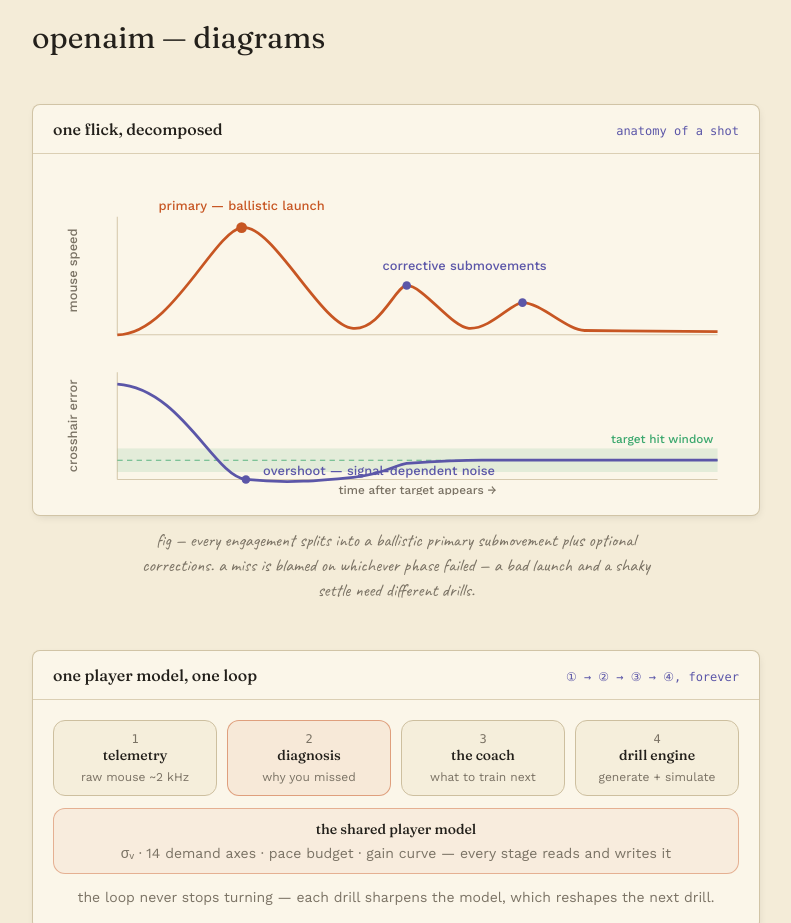
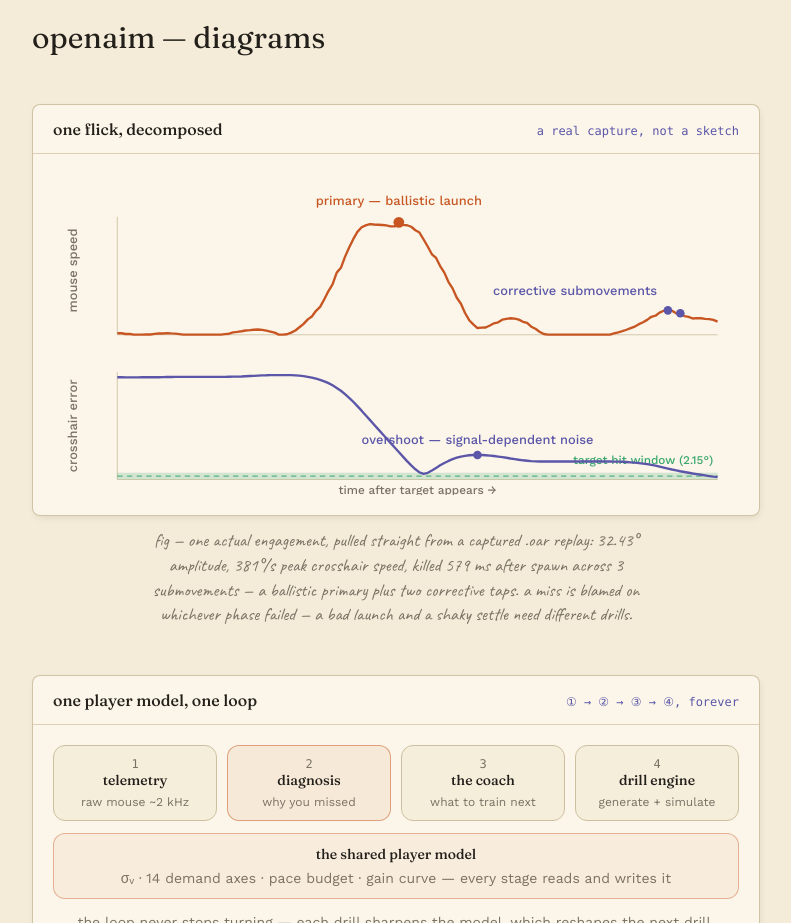
Before and after one commit to pmazumder3927/pramit.gg, a Next.js app: page /dev/openaim-widgets in a window 1280 px wide. Shown: the part 7940-8863 px from the top of the page, without its empty margins (244-1035 px from the left). Built offline with nearby package versions, Linux system fonts and the light colour scheme; no server answers; the database is empty; a web font is replaced by a local one.

Commit message:
use real flick data

```diff
--- a/app/components/openaim/diagrams.tsx
+++ b/app/components/openaim/diagrams.tsx
@@ -6,6 +6,7 @@
 // the genuinely chart-shaped ones stay SVG, coloured from CSS-var tokens.
 
 import { C, VizCard } from "./kit";
+import { FLICK_FIXTURE } from "./flickFixture";
 
 /* ------------------------------------------------------------------ shared */
 
@@ -49,40 +50,84 @@ function Box({
 
 export function SubmovementFig() {
   const W = 640;
+  const f = FLICK_FIXTURE;
+
+  // Plot geometry — real telemetry mapped onto the same axes the old
+  // illustrative version used, so the layout still reads the same.
+  const x0 = 60;
+  const x1 = W - 20;
+  const xAt = (t: number) => x0 + (t / f.acquireMs) * (x1 - x0);
+
+  const speedTop = 40;
+  const speedBase = 150; // speed = 0
+  const speedScaleMax = 400; // deg/s headroom above the recorded peak (381)
+  const ySpeed = (s: number) => speedBase - (Math.min(s, speedScaleMax) / speedScaleMax) * (speedBase - speedTop);
+
+  const errTop = 185;
+  const errBase = 285; // err = 0
+  const errScaleMax = 34; // deg headroom above the recorded amplitude (32.43)
+  const yErr = (e: number) => errBase - (Math.min(e, errScaleMax) / errScaleMax) * (errBase - errTop);
+
+  const pxPerDeg = (errBase - errTop) / errScaleMax;
+  const hitH = f.targetRadiusDeg * pxPerDeg;
+
+  const speedPath = f.path.map(([t, s], i) => `${i === 0 ? "M" : "L"}${xAt(t).toFixed(1)},${ySpeed(s).toFixed(1)}`).join(" ");
+  const errPath = f.path.map(([t, , e], i) => `${i === 0 ? "M" : "L"}${xAt(t).toFixed(1)},${yErr(e).toFixed(1)}`).join(" ");
+
+  const at = (t: number) => f.path.find((p) => Math.abs(p[0] - t) < 0.01)!;
+  const primary = f.path.reduce((best, p) => (p[1] > best[1] ? p : best));
+  // The two corrective speed pulses the kinematics segmenter itself found
+  // (analyzeFlick's countSubmovements) for this engagement — nSubmovements: 3.
+  const corr1 = at(530.72);
+  const corr2 = at(542.69);
+  const overshoot = at(347.16);
+
+  const primaryX = xAt(primary[0]);
+  const primaryY = ySpeed(primary[1]);
+  const corr1X = xAt(corr1[0]);
+  const corr1Y = ySpeed(corr1[1]);
+  const corr2X = xAt(corr2[0]);
+  const corr2Y = ySpeed(corr2[1]);
+  const overshootX = xAt(overshoot[0]);
+  const overshootY = yErr(overshoot[2]);
+
   return (
     <VizCard
       title="one flick, decomposed"
-      hint="anatomy of a shot"
+      hint="a real capture, not a sketch"
       caption={
         <>
-          fig — every engagement splits into a ballistic primary submovement plus
-          optional corrections. a miss is blamed on whichever phase failed — a
-          bad launch and a shaky settle need different drills.
+          fig — one actual engagement, pulled straight from a captured .oar
+          replay: {f.amplitudeDeg}° amplitude, {Math.round(f.peakSpeed)}°/s
+          peak crosshair speed, killed {Math.round(f.acquireMs)} ms after
+          spawn across {f.nSubmovements} submovements — a ballistic primary
+          plus two corrective taps. a miss is blamed on whichever phase
+          failed — a bad launch and a shaky settle need different drills.
         </>
       }
     >
-      <svg viewBox={`0 0 ${W} 300`} className="w-full font-sans" fontWeight={500} role="img" aria-label="Top: mouse speed profile with a large ballistic primary hump and two small corrective humps. Bottom: crosshair error overshooting then settling into the hit window.">
+      <svg viewBox={`0 0 ${W} 300`} className="w-full font-sans" fontWeight={500} role="img" aria-label="Top: real mouse speed profile from a captured flick, with a large ballistic primary hump and two small corrective humps near the end. Bottom: the same flick's crosshair error, overshooting the target before settling into the hit window.">
         {/* top: speed */}
         <text x="22" y="90" fill={C.faint} transform="rotate(-90 22 90)" textAnchor="middle" className="text-[20px] sm:text-[12px]">mouse speed</text>
-        <line x1="60" y1="40" x2="60" y2="150" stroke={C.lineA(0.8)} />
-        <line x1="60" y1="150" x2={W - 20} y2="150" stroke={C.lineA(0.8)} />
-        <path d="M60,150 C110,150 150,54 176,50 C205,46 250,142 280,144 C305,146 320,104 330,104 C345,104 372,143 388,144 C408,145 428,120 438,120 C455,120 480,146 496,146 L620,147" fill="none" stroke={C.acc} strokeWidth="2.6" />
-        <circle cx="176" cy="50" r="5" fill={C.acc} />
-        <text x="176" y="34" fill={C.acc} textAnchor="middle" className="text-[20px] sm:text-[12px]">primary — ballistic launch</text>
-        <circle cx="330" cy="104" r="4" fill={C.pur} />
-        <circle cx="438" cy="120" r="4" fill={C.pur} />
-        <text x="384" y="90" fill={C.pur} textAnchor="middle" className="text-[20px] sm:text-[12px]">corrective submovements</text>
+        <line x1={x0} y1={speedTop} x2={x0} y2={speedBase} stroke={C.lineA(0.8)} />
+        <line x1={x0} y1={speedBase} x2={x1} y2={speedBase} stroke={C.lineA(0.8)} />
+        <path d={speedPath} fill="none" stroke={C.acc} strokeWidth="2.2" strokeLinejoin="round" />
+        <circle cx={primaryX} cy={primaryY} r="5" fill={C.acc} />
+        <text x={primaryX} y={Math.max(18, primaryY - 16)} fill={C.acc} textAnchor="middle" className="text-[20px] sm:text-[12px]">primary — ballistic launch</text>
+        <circle cx={corr1X} cy={corr1Y} r="4" fill={C.pur} />
+        <circle cx={corr2X} cy={corr2Y} r="4" fill={C.pur} />
+        <text x={Math.min(corr1X, corr2X) - 10} y={Math.min(corr1Y, corr2Y) - 14} fill={C.pur} textAnchor="end" className="text-[20px] sm:text-[12px]">corrective submovements</text>
 
         {/* bottom: error */}
         <text x="22" y="235" fill={C.faint} transform="rotate(-90 22 235)" textAnchor="middle" className="text-[20px] sm:text-[12px]">crosshair error</text>
-        <line x1="60" y1="185" x2="60" y2="285" stroke={C.lineA(0.8)} />
-        <line x1="60" y1="285" x2={W - 20} y2="285" stroke={C.lineA(0.8)} />
-        <rect x="60" y="256" width={W - 80} height="22" fill={C.hitA(0.12)} />
-        <line x1="60" y1="267" x2={W - 20} y2="267" stroke={C.hit} strokeDasharray="5 4" opacity="0.8" />
-        <text x={W - 24} y="251" fill={C.hit} textAnchor="end" className="text-[18px] sm:text-[11px]">target hit window</text>
-        <path d="M60,196 C120,200 150,282 180,285 C220,289 250,286 280,283 C310,280 320,271 330,270 C360,268 380,267 400,267 L620,267" fill="none" stroke={C.pur} strokeWidth="2.6" />
-        <circle cx="180" cy="285" r="4" fill={C.pur} />
-        <text x="196" y="281" fill={C.pur} className="text-[18px] sm:text-[12px]">overshoot — signal-dependent noise</text>
+        <line x1={x0} y1={errTop} x2={x0} y2={errBase} stroke={C.lineA(0.8)} />
+        <line x1={x0} y1={errBase} x2={x1} y2={errBase} stroke={C.lineA(0.8)} />
+        <rect x={x0} y={errBase - hitH} width={x1 - x0} height={hitH} fill={C.hitA(0.2)} />
+        <line x1={x0} y1={errBase - hitH / 2} x2={x1} y2={errBase - hitH / 2} stroke={C.hit} strokeDasharray="5 4" opacity="0.8" />
+        <text x={x1 - 4} y={errBase - hitH - 8} fill={C.hit} textAnchor="end" className="text-[18px] sm:text-[11px]">target hit window ({f.targetRadiusDeg}°)</text>
+        <path d={errPath} fill="none" stroke={C.pur} strokeWidth="2.2" strokeLinejoin="round" />
+        <circle cx={overshootX} cy={overshootY} r="4" fill={C.pur} />
+        <text x={overshootX} y={overshootY - 10} fill={C.pur} textAnchor="middle" className="text-[18px] sm:text-[12px]">overshoot — signal-dependent noise</text>
         <text x={(W + 40) / 2} y="299" fill={C.faint} textAnchor="middle" className="text-[18px] sm:text-[11px]">time after target appears →</text>
       </svg>
     </VizCard>
--- /dev/null
+++ b/app/components/openaim/flickFixture.ts
@@ -0,0 +1,68 @@
+// One real engagement, pulled straight from an OpenAim .oar replay via
+// src/replay/kinematics.ts (buildReplayModel → analyzeFlick). Not illustrative
+// — this is an actual captured flick: raw pointer-lock deltas at 2000 Hz
+// (getCoalescedEvents(), see the coalesced-input figure), reconstructed into
+// crosshair angular speed and target-relative error, then segmented into
+// reaction / ballistic / correction / settle phases by the same code that
+// runs live in the replay viewer.
+//
+// source: test_logs/gen-flicking-1_2026-07-06T16-19-37.oar, engagement #37
+// scenario: "Reactive Flick (coached)" — flicking class, static target
+// capture: pointerrawupdate, coalesced, medianSampleRateHz 2000
+// sens: cm360 57.15 @ 1600 dpi
+
+export const FLICK_FIXTURE = {
+  source: "gen-flicking-1_2026-07-06T16-19-37.oar#37",
+  scenario: "Reactive Flick (coached)",
+  cm360: 57.15,
+  dpi: 1600,
+  sampleRateHz: 2000,
+  amplitudeDeg: 32.43,
+  targetRadiusDeg: 2.15,
+  reactionMs: 175.58,
+  acquireMs: 578.6,
+  peakSpeed: 381.46,
+  overshoot: 0.23,
+  nSubmovements: 3,
+  // [t_ms, speedDegPerS, errDeg] — 146 samples, ~4 ms apart (uniform resample
+  // of the raw stream for stable derivatives; see analyzeFlick RAW_STEP_MS).
+  path: [
+    [0, 5.25, 32.43], [3.99, 5.25, 32.42], [7.98, 2.53, 32.41], [11.97, 2.49, 32.41],
+    [15.96, 0.83, 32.41], [19.95, 0.85, 32.41], [23.94, 0.87, 32.42], [27.93, 1.1, 32.42],
+    [31.92, 1.1, 32.43], [35.91, 2.96, 32.44], [39.9, 4.25, 32.45], [43.89, 4.48, 32.47],
+    [47.88, 5.66, 32.49], [51.87, 4.84, 32.51], [55.86, 3.88, 32.53], [59.86, 2.08, 32.54],
+    [63.85, 0.24, 32.54], [67.84, 0.24, 32.54], [71.83, 0.24, 32.54], [75.82, 0.24, 32.54],
+    [79.81, 0.24, 32.54], [83.8, 0.24, 32.54], [87.79, 0.24, 32.54], [91.78, 0.24, 32.54],
+    [95.77, 0.24, 32.54], [99.76, 0.24, 32.55], [103.75, 2.29, 32.55], [107.74, 3.79, 32.57],
+    [111.73, 8.35, 32.6], [115.72, 9.92, 32.64], [119.71, 11.84, 32.68], [123.7, 14.67, 32.74],
+    [127.69, 15.46, 32.8], [131.68, 17.24, 32.87], [135.67, 17.88, 32.94], [139.66, 16.55, 33],
+    [143.65, 14.09, 33.06], [147.64, 11.01, 33.1], [151.63, 7.34, 33.13], [155.62, 0.89, 33.13],
+    [159.61, 0.89, 33.12], [163.6, 1.81, 33.12], [167.59, 7.18, 33.09], [171.58, 14.45, 33.03],
+    [175.58, 25.29, 32.93], [179.57, 37.22, 32.78], [183.56, 52.34, 32.57], [187.55, 62.21, 32.33],
+    [191.54, 81.29, 32], [195.53, 94.52, 31.63], [199.52, 120.26, 31.15], [203.51, 148.23, 30.56],
+    [207.5, 171.32, 29.88], [211.49, 210.75, 29.04], [215.48, 227.38, 28.14], [219.47, 264.24, 27.09],
+    [223.46, 296.39, 25.92], [227.45, 324.31, 24.64], [231.44, 349.09, 23.27], [235.43, 364.8, 21.83],
+    [239.42, 371.29, 20.38], [243.41, 375.63, 18.9], [247.4, 374.08, 17.44], [251.39, 373.62, 15.98],
+    [255.38, 372.52, 14.52], [259.37, 371.08, 13.06], [263.36, 367.82, 11.62], [267.35, 367.98, 10.18],
+    [271.34, 381.46, 8.69], [275.33, 372.97, 7.25], [279.32, 371.51, 5.83], [283.31, 366.42, 4.47],
+    [287.3, 354.61, 3.24], [291.3, 346.85, 2.23], [295.29, 323.1, 1.8], [299.28, 298.54, 2.12],
+    [303.27, 273, 2.83], [307.26, 260.77, 3.67], [311.25, 233.01, 4.49], [315.24, 211, 5.24],
+    [319.23, 178.74, 5.89], [323.22, 157.28, 6.46], [327.21, 125.28, 6.91], [331.2, 105.28, 7.28],
+    [335.19, 73.8, 7.52], [339.18, 49.28, 7.67], [343.17, 35.15, 7.75], [347.16, 22.96, 7.76],
+    [351.15, 24.28, 7.74], [355.14, 24.73, 7.68], [359.13, 31.56, 7.59], [363.12, 38.73, 7.45],
+    [367.11, 42.1, 7.29], [371.1, 51.11, 7.1], [375.09, 54, 6.89], [379.08, 56.06, 6.67],
+    [383.07, 55, 6.46], [387.06, 51.25, 6.26], [391.05, 43.92, 6.09], [395.04, 40.06, 5.94],
+    [399.03, 27.29, 5.83], [403.02, 20.5, 5.75], [407.02, 10.26, 5.71], [411.01, 2.39, 5.7],
+    [415, 0.74, 5.71], [418.99, 0.74, 5.71], [422.98, 0.74, 5.71], [426.97, 0.63, 5.71],
+    [430.96, 0.67, 5.71], [434.95, 0.67, 5.72], [438.94, 0.53, 5.72], [442.93, 0.26, 5.71],
+    [446.92, 0.26, 5.71], [450.91, 0.26, 5.71], [454.9, 0.26, 5.71], [458.89, 0.26, 5.71],
+    [462.88, 0.26, 5.71], [466.87, 0.26, 5.71], [470.86, 0.26, 5.71], [474.85, 0.26, 5.71],
+    [478.84, 4.57, 5.69], [482.83, 8.32, 5.66], [486.82, 12.3, 5.61], [490.81, 16.98, 5.54],
+    [494.8, 22.64, 5.45], [498.79, 28.13, 5.34], [502.78, 36, 5.21], [506.77, 42.48, 5.04],
+    [510.76, 50.47, 4.85], [514.75, 60.91, 4.62], [518.74, 64.87, 4.37], [522.74, 75.1, 4.09],
+    [526.73, 81.28, 3.79], [530.72, 82.87, 3.47], [534.71, 81.69, 3.17], [538.7, 72.78, 2.89],
+    [542.69, 73.04, 2.61], [546.68, 63.26, 2.37], [550.67, 60.55, 2.13], [554.66, 55.44, 1.92],
+    [558.65, 56.65, 1.7], [562.64, 56.09, 1.49], [566.63, 53.99, 1.29], [570.62, 52.93, 1.1],
+    [574.61, 50.51, 0.92], [578.6, 44.57, 0.78],
+  ] as Array<[number, number, number]>,
+};
--- a/app/components/openaim/registry.tsx
+++ b/app/components/openaim/registry.tsx
@@ -86,7 +86,7 @@ export const openaimFigures: FigureDef[] = [
   {
     tag: "submovement-fig",
     label: "one flick, decomposed",
-    blurb: "a flick split into a ballistic primary plus corrections.",
+    blurb: "a real captured flick, split into a ballistic primary plus corrections.",
     kind: "diagram",
     component: dynamic(() => import("./diagrams").then((m) => m.SubmovementFig)),
   },
```
